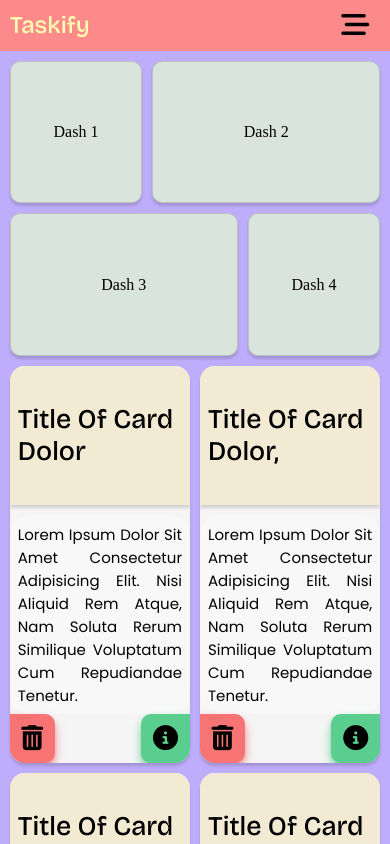
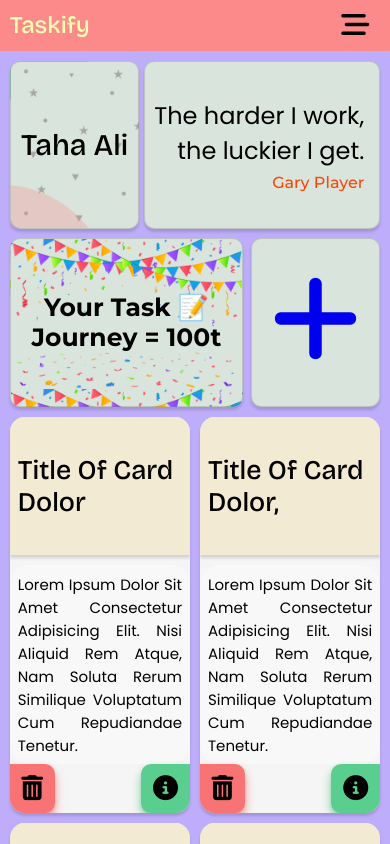
Before and after one commit to tahaali-dev/Taskifyclient, a React (Vite) app: page /dash in a window 390 px wide. Shown: the top 844 px of the page. Built offline with nearby package versions, Linux system fonts and the light colour scheme.

Commit message:
dash test 1

```diff
--- a/package.json
+++ b/package.json
@@ -11,6 +11,7 @@
   },
   "dependencies": {
     "@reduxjs/toolkit": "^1.9.5",
+    "axios": "^1.4.0",
     "framer-motion": "^10.16.1",
     "react": "^18.2.0",
     "react-dom": "^18.2.0",
--- a/src/Components/DashComponents/Dash.css
+++ b/src/Components/DashComponents/Dash.css
@@ -1,31 +1,104 @@
 .dash-top {
+  /* border: 1px solid; */
   min-width: 100%;
   min-height: 50vh;
   margin-top: 10px;
-  display: grid;
-  grid-template-areas: "d1 d2 d2" "d3 d3 d4";
-  gap: 10px;
+  display: flex;
+  flex-direction: column;
+  justify-content: space-between;
 }
 .dash {
   border: 1px solid rgba(128, 128, 128, 0.329);
   box-shadow: rgba(0, 0, 0, 0.15) 0px 3px 3px 0px;
   background-color: var(--back3);
   border-radius: 10px;
+}
+.dash-1 {
+  /* border: 1px solid; */
+  width: 100%;
+  display: flex;
+  justify-content: space-between;
+  height: 24.5vh;
+}
+.dash-1-left {
+  /* border: 1px solid; */
+  min-width: 25%;
+  display: flex;
+  justify-content: center;
+  align-items: center;
+  background-image: url(/back2.png);
+  background-size: cover;
+}
+.dash-1-left h2 {
+  font-family: var(--bric);
+  font-size: 30px;
+  font-weight: 400;
+}
+.dash-1-right {
+  /* border: 1px solid; */
+  min-width: 74%;
+  display: flex;
+  flex-direction: column;
+  justify-content: center;
+}
+
+.dash-1-right h2 {
+  /* border: 1px solid;  */
+  margin-bottom: 5px;
+  width: 100%;
+  font-family: var(--pop);
+  font-weight: 400;
+  text-align: end;
+  padding-right: 15px;
+}
+
+.dash-1-right p {
+  /* border: 1px solid;  */
+  font-family: var(--mont);
+  width: 100%;
+  font-weight: 400;
+  text-align: end;
+  padding-right: 15px;
+  color: orangered;
+}
+
+.dash-2 {
+  /* border: 1px solid; */
+  width: 100%;
+  display: flex;
+  justify-content: space-between;
+  height: 24.5vh;
+}
+.dash-2-left {
+  min-width: 74%;
+  display: flex;
+  justify-content: center;
+  align-items: center;
+  background-image: url(/party.png);
+  background-size: contain;
+
+}
+.dash-2-left h2 {
+  font-family: var(--mont);
+  font-size: 30px;
+}
+
+.dash-2-right {
+  min-width: 25%;
+}
+.dash-2-right {
+  font-size: 100px;
   display: flex;
   justify-content: center;
   align-items: center;
 }
-.dash-1 {
-  grid-area: d1;
+.dash-2-right i {
+  transition: 0.3s ease-in-out;
 }
-.dash-2 {
-  grid-area: d2;
-}
-.dash-3 {
-  grid-area: d3;
-}
-.dash-4 {
-  grid-area: d4;
+.dash-2-right i:hover {
+  color: green;
+  transform: scale(1.1);
+  transition: 0.3s ease-in-out;
 }
 
 @media (max-width: 786px) {
@@ -36,25 +109,37 @@
 
   .dash-top {
     /* border: 1px solid; */
-    min-height: 35vh;
+    min-height: 41vh !important;
+    /* min-height: 20vh; */
+    /* min-height: 38vh ; */
   }
-  .dash {
-    /* min-width: 90vw; */
+  .dash-1 {
+    gap: 5px;
+    max-height: 20vh;
+  }
+  .dash-1-left {
+    min-width: 35%;
+    max-width: 35%;
+  }
+  .dash-1-right {
+    min-width: 60%;
+  }
+
+  .dash-2 {
+    max-height: 20vh;
+  }
+
+  .dash-2-right {
+    min-width: 35%;
+    max-width: 35%;
+  }
+  .dash-2-left {
+    min-width: 63%;
+    max-width: 63%;
+  }
+  .dash-2-left h2 {
+    font-family: var(--mont);
+    font-size: 25px;
+   text-align: center;
   }
 }
-
-/* .dash-left { */
-/* border: 1px solid; */
-/* min-width: 30%;
-  background-color: var(--pink);
-  box-shadow: rgba(0, 0, 0, 0.15) 0px 3px 3px 0px;
-  border-radius: 10px; */
-/* } */
-/* .dash-Right { */
-/* border: 1px solid red; */
-/* width: 70%;
-  margin-left: 5px;
-  background-color: var(--back3);
-  box-shadow: rgba(0, 0, 0, 0.15) 0px 3px 3px 0px;
-  border-radius: 10px;
-} */
--- a/src/Components/DashComponents/DashTop.jsx
+++ b/src/Components/DashComponents/DashTop.jsx
@@ -1,16 +1,46 @@
-import React from "react";
+import React, { useEffect, useState } from "react";
 import "./Dash.css";
+import quotes from "../data.js";
+import { Link } from "react-router-dom";
 
 const DashTop = () => {
+  const [randomQuoteIndex, setRandomQuoteIndex] = useState(
+    Math.floor(Math.random() * quotes.length)
+  );
+
+  useEffect(() => {
+    const newRandomQuoteIndex = Math.floor(Math.random() * quotes.length);
+    setRandomQuoteIndex(newRandomQuoteIndex);
+  }, [quotes]);
+
+  let newQuote = quotes[randomQuoteIndex];
+
+  console.log(newQuote);
+
   return (
     <div className="dash-top">
-      <div className="dash-1 dash">Dash 1</div>
+      <div className="dash-1 ">
+        <div className="dash-1-left dash">
+          <h2>Taha Ali</h2>
+        </div>
 
-      <div className="dash-2 dash">Dash 2</div>
+        <div className="dash-1-right dash">
+          <h2>{newQuote.quote}</h2>
+          <p>{newQuote.author}</p>
+        </div>
+      </div>
 
-      <div className="dash-3 dash">Dash 3</div>
+      <div className="dash-2">
+        <div className="dash-2-left dash">
+          <h2>Your Task 📝 Journey = 100t</h2>
+        </div>
 
-      <div className="dash-4 dash">Dash 4</div>
+        <div className="dash-2-right dash">
+          <Link to="/create-new" className="linkd">
+            <i className="fa-solid fa-plus"></i>
+          </Link>
+        </div>
+      </div>
     </div>
   );
 };
--- /dev/null
+++ b/src/Components/data.js
@@ -0,0 +1,214 @@
+const motivationQuotes = [
+  {
+    quote: "The only way to do great work is to love what you do.",
+    author: "Steve Jobs",
+  },
+
+  {
+    quote: "Believe you can and you're halfway there.",
+    author: "Theodore Roosevelt",
+  },
+  {
+    quote: "Don't watch the clock; do what it does. Keep going.",
+    author: "Sam Levenson",
+  },
+  {
+    quote: "The future depends on what you do today.",
+    author: "Mahatma Gandhi",
+  },
+  {
+    quote: "The secret of getting ahead is getting started.",
+    author: "Mark Twain",
+  },
+  {
+    quote: "Your time is limited, don't waste it living someone else's life.",
+    author: "Steve Jobs",
+  },
+  {
+    quote: "It does not matter how slowly you go as long as you do not stop.",
+    author: "Confucius",
+  },
+  // Add more quotes...
+
+  {
+    quote: "The only way to do great work is to love what you do.",
+    author: "Steve Jobs",
+  },
+
+  {
+    quote: "Believe you can and you're halfway there.",
+    author: "Theodore Roosevelt",
+  },
+  {
+    quote: "Don't watch the clock; do what it does. Keep going.",
+    author: "Sam Levenson",
+  },
+  {
+    quote: "The future depends on what you do today.",
+    author: "Mahatma Gandhi",
+  },
+  {
+    quote: "The secret of getting ahead is getting started.",
+    author: "Mark Twain",
+  },
+  {
+    quote: "Your time is limited, don't waste it living someone else's life.",
+    author: "Steve Jobs",
+  },
+  {
+    quote: "It does not matter how slowly you go as long as you do not stop.",
+    author: "Confucius",
+  },
+  {
+    quote: "The journey of a thousand miles begins with one step.",
+    author: "Lao Tzu",
+  },
+  {
+    quote: "Strive not to be a success, but rather to be of value.",
+    author: "Albert Einstein",
+  },
+  {
+    quote: "You miss 100% of the shots you don't take.",
+    author: "Wayne Gretzky",
+  },
+  {
+    quote:
+      "The only limit to our realization of tomorrow will be our doubts of today.",
+    author: "Franklin D. Roosevelt",
+  },
+
+  {
+    quote: "Life is what happens when you're busy making other plans.",
+    author: "John Lennon",
+  },
+
+  {
+    quote: "Do what you can, with what you have, where you are.",
+    author: "Theodore Roosevelt",
+  },
+  {
+    quote: "Believe you can and you're halfway there.",
+    author: "Theodore Roosevelt",
+  },
+  {
+    quote: "The only way to do great work is to love what you do.",
+    author: "Steve Jobs",
+  },
+  {
+    quote: "The journey of a thousand miles begins with one step.",
+    author: "Lao Tzu",
+  },
+  {
+    quote: "Strive not to be a success, but rather to be of value.",
+    author: "Albert Einstein",
+  },
+  {
+    quote: "You miss 100% of the shots you don't take.",
+    author: "Wayne Gretzky",
+  },
+
+  // ... (previous quotes)
+  {
+    quote: "The harder I work, the luckier I get.",
+    author: "Gary Player",
+  },
+  {
+    quote:
+      "The only limit to our realization of tomorrow will be our doubts of today.",
+    author: "Franklin D. Roosevelt",
+  },
+
+  {
+    quote: "Life is what happens when you're busy making other plans.",
+    author: "John Lennon",
+  },
+  {
+    quote:
+      "In the midst of winter, I found there was, within me, an invincible summer.",
+    author: "Albert Camus",
+  },
+  {
+    quote: "Do what you can, with what you have, where you are.",
+    author: "Theodore Roosevelt",
+  },
+  {
+    quote: "Your time is limited, don't waste it living someone else's life.",
+    author: "Steve Jobs",
+  },
+  {
+    quote: "The journey of a thousand miles begins with one step.",
+    author: "Lao Tzu",
+  },
+  {
+    quote: "Strive not to be a success, but rather to be of value.",
+    author: "Albert Einstein",
+  },
+  {
+    quote: "You miss 100% of the shots you don't take.",
+    author: "Wayne Gretzky",
+  },
+  {
+    quote: "The harder I work, the luckier I get.",
+    author: "Gary Player",
+  },
+  {
+    quote: "Believe you can and you're halfway there.",
+    author: "Theodore Roosevelt",
+  },
+
+  {
+    quote: "Don't watch the clock; do what it does. Keep going.",
+    author: "Sam Levenson",
+  },
+  {
+    quote: "The future depends on what you do today.",
+    author: "Mahatma Gandhi",
+  },
+  {
+    quote: "The secret of getting ahead is getting started.",
+    author: "Mark Twain",
+  },
+  {
+    quote: "It does not matter how slowly you go as long as you do not stop.",
+    author: "Confucius",
+  },
+  {
+    quote: "The journey of a thousand miles begins with one step.",
+    author: "Lao Tzu",
+  },
+  {
+    quote: "Strive not to be a success, but rather to be of value.",
+    author: "Albert Einstein",
+  },
+  {
+    quote: "You miss 100% of the shots you don't take.",
+    author: "Wayne Gretzky",
+  },
+
+  // ... (previous quotes)
+
+  {
+    quote: "You are never too old to set another goal or to dream a new dream.",
+    author: "C.S. Lewis",
+  },
+  {
+    quote:
+      "The best time to plant a tree was 20 years ago. The second best time is now.",
+    author: "Chinese Proverb",
+  },
+
+  {
+    quote: "Believe you can and you're halfway there.",
+    author: "Theodore Roosevelt",
+  },
+  {
+    quote: "The harder I work, the luckier I get.",
+    author: "Gary Player",
+  },
+  {
+    quote: "Do what you can, with what you have, where you are.",
+    author: "Theodore Roosevelt",
+  },
+];
+
+export default motivationQuotes;
```
Also changed, not shown: public/party.png (added), 1 other file (tests, documents, lock files or other folders).
